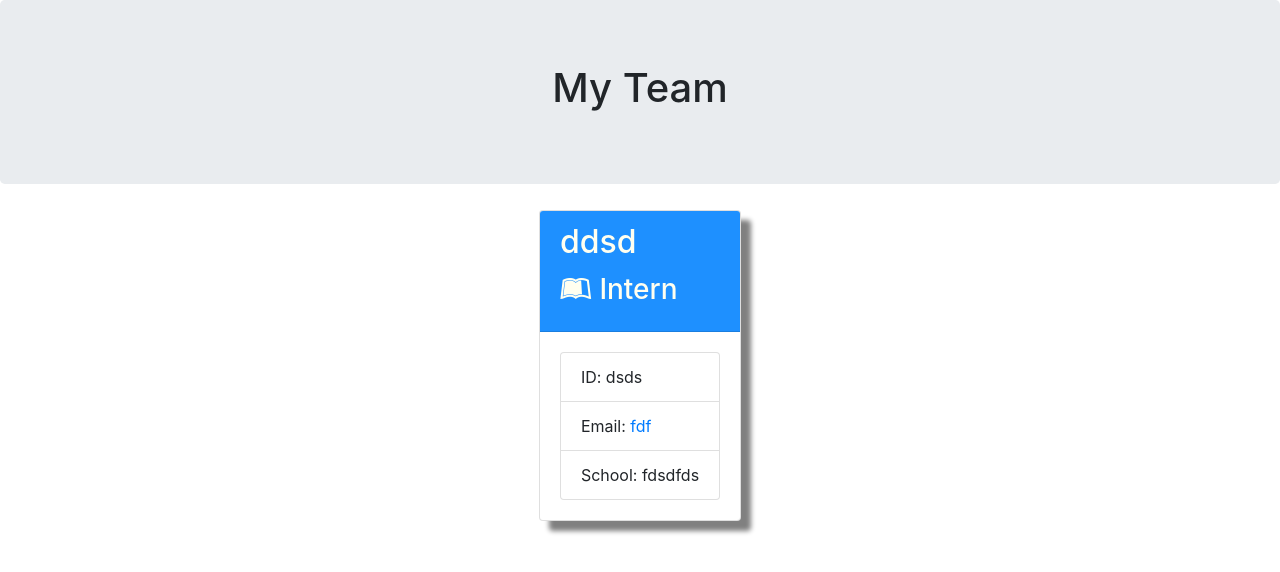
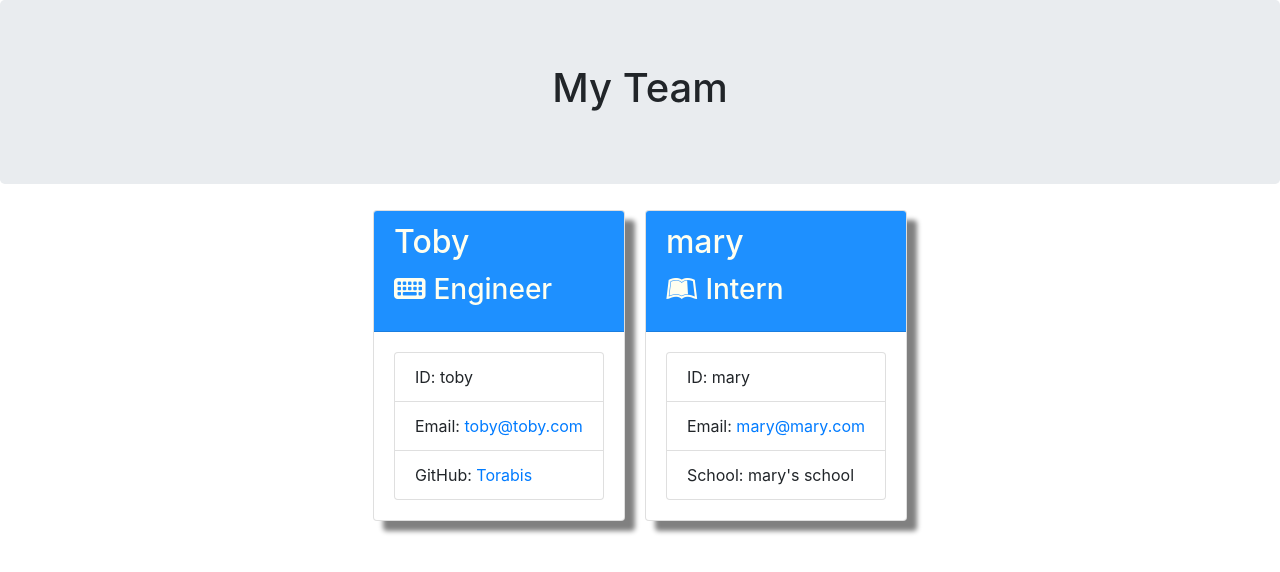
Before and after one commit to Torabis/Team-Profile-Generator, a website: page dist/team.html in a window 1280 px wide. Drawn offline with nearby package versions, Linux system fonts and the light colour scheme.

Commit message:
render prompts and html files

```diff
--- a/dist/team.html
+++ b/dist/team.html
@@ -25,14 +25,27 @@
             <div class="team-area col-12 d-flex justify-content-center">
                 <div class="card employee-card">
     <div class="card-header">
-        <h2 class="card-title">ddsd</h2>
+        <h2 class="card-title">Toby</h2>
+        <h3 class="card-title"><i class="fas fa-keyboard mr-2"></i>Engineer</h3>
+    </div>
+    <div class="card-body">
+        <ul class="list-group">
+            <li class="list-group-item">ID: toby</li>
+            <li class="list-group-item">Email: <a href="mailto:toby@toby.com">toby@toby.com</a></li>
+            <li class="list-group-item">GitHub: <a href="https://github.com/Torabis" target="_blank" rel="noopener noreferrer">Torabis</a></li>
+        </ul>
+    </div>
+</div>
+<div class="card employee-card">
+    <div class="card-header">
+        <h2 class="card-title">mary</h2>
         <h3 class="card-title"><i class="fab fa-leanpub mr-2"></i>Intern</h3>
     </div>
     <div class="card-body">
         <ul class="list-group">
-            <li class="list-group-item">ID: dsds</li>
-            <li class="list-group-item">Email: <a href="mailto:fdf">fdf</a></li>
-            <li class="list-group-item">School: fdsdfds</li>
+            <li class="list-group-item">ID: mary</li>
+            <li class="list-group-item">Email: <a href="mailto:mary@mary.com">mary@mary.com</a></li>
+            <li class="list-group-item">School: mary's school</li>
         </ul>
     </div>
 </div>
```
Also changed, not shown: Capture.PNG (added), README.md.
